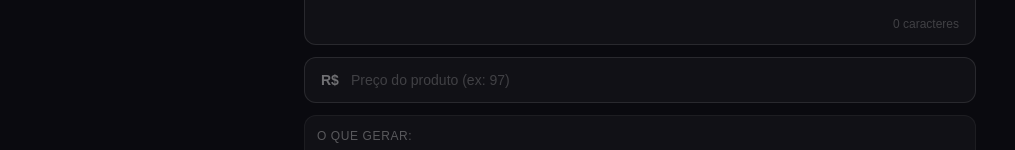
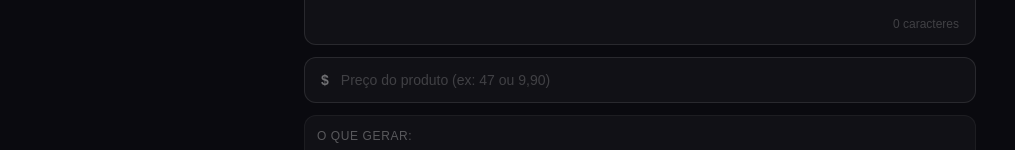
Before and after one commit to apcapostilas-tech/youtube-to-ebook, a Next.js app: page / in a window 1280 px wide. Shown: the part 599-749 px from the top of the page, without its empty margins (0-1015 px from the left). Built offline with nearby package versions, Linux system fonts and the light colour scheme.

Commit message:
Campo de preço: aceitar decimais e símbolo genérico $

```diff
--- a/app/page.tsx
+++ b/app/page.tsx
@@ -171,13 +171,12 @@ export default function HomePage() {
           {/* Price */}
           {generateMode !== "ebook" && (
             <div className="flex items-center gap-3 bg-white/3 border border-white/10 rounded-xl px-4 py-3 focus-within:border-red-500/40 transition-colors">
-              <span className="text-white/40 text-sm font-bold flex-shrink-0">R$</span>
+              <span className="text-white/40 text-sm font-bold flex-shrink-0">$</span>
               <input
-                type="number"
+                type="text"
                 value={price}
                 onChange={(e) => setPrice(e.target.value)}
-                placeholder="Preço do produto (ex: 97)"
-                min="1"
+                placeholder="Preço do produto (ex: 47 ou 9,90)"
                 disabled={loading}
                 className="flex-1 bg-transparent text-white/80 placeholder-white/20 outline-none text-sm"
               />
```
